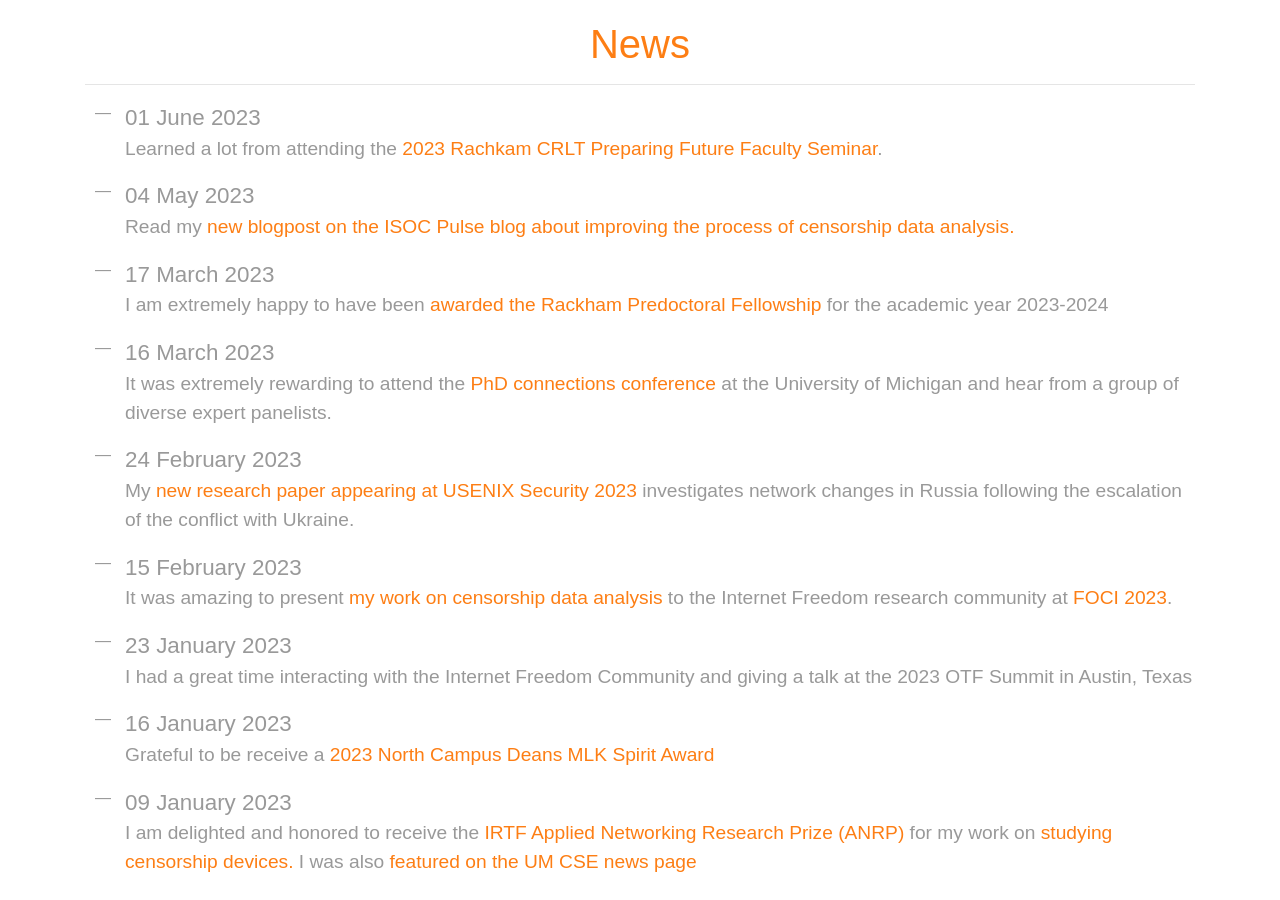
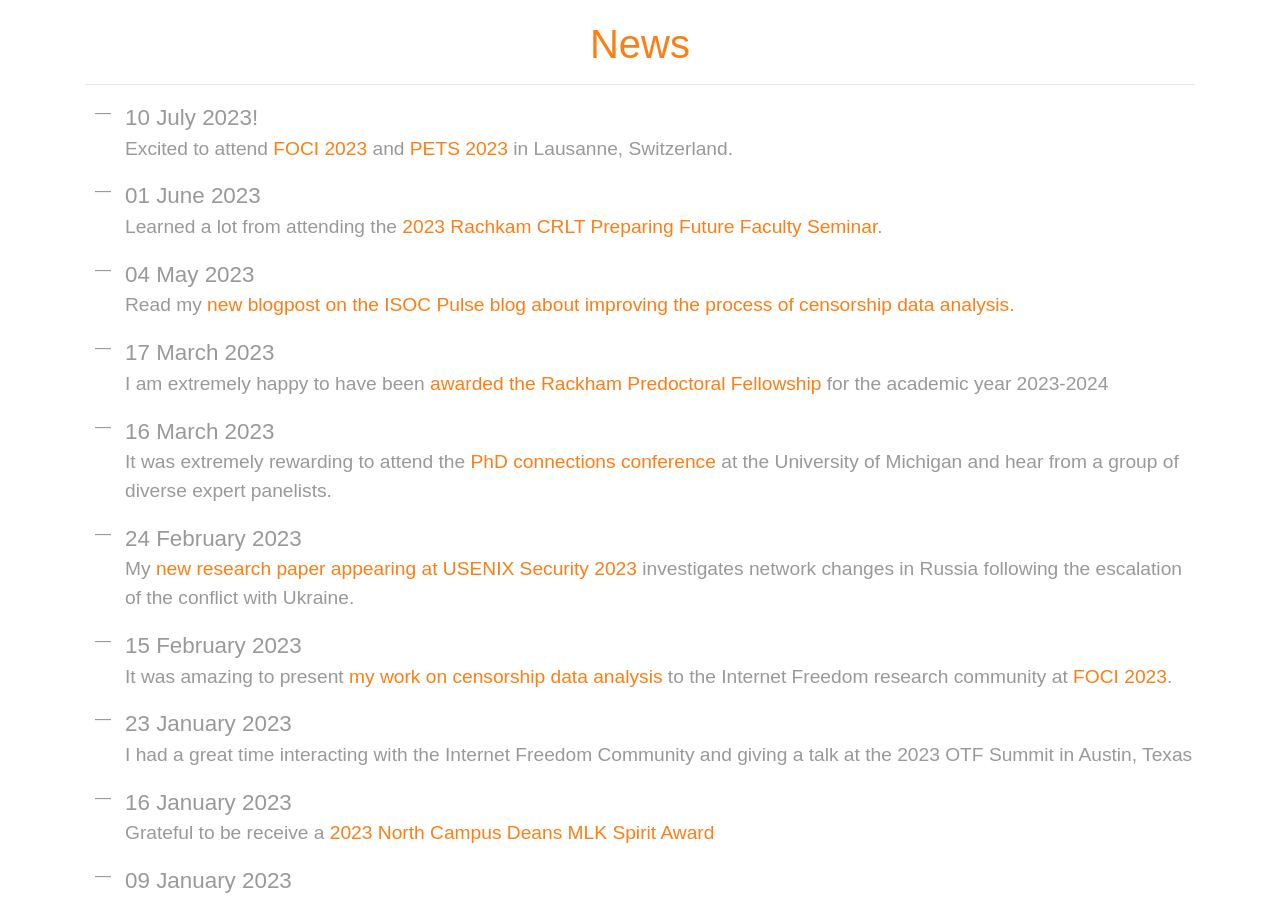
Before and after one commit to ramakrishnansr/ramakrishnansr.github.io, a Jekyll site: the page built from news.html, in a window 1280 px wide and 900 px high. Built offline with Jekyll 4.4.1, drawn with Linux system fonts in a browser that asks for light colours; nearby versions of some CDN libraries; some web fonts are replaced.

Commit message:
Adding sigcomm publication, updating CV and news

```diff
--- a/_data/news.yml
+++ b/_data/news.yml
@@ -1,3 +1,7 @@
+- key: news40
+  date: 10 July 2023!
+  description: 'Excited to attend <a href="https://foci.community/" target="_blank">FOCI 2023</a> and <a href="https://petsymposium.org/2023/" target="_blank">PETS 2023</a> in Lausanne, Switzerland.'
+  home: 'true'
 - key: news39
   date: 01 June 2023
   description: 'Learned a lot from attending the <a href="assets/pff2023.pdf" target="_blank">2023 Rachkam CRLT Preparing Future Faculty Seminar</a>.'
```
Also changed, not shown: 2 other files.
